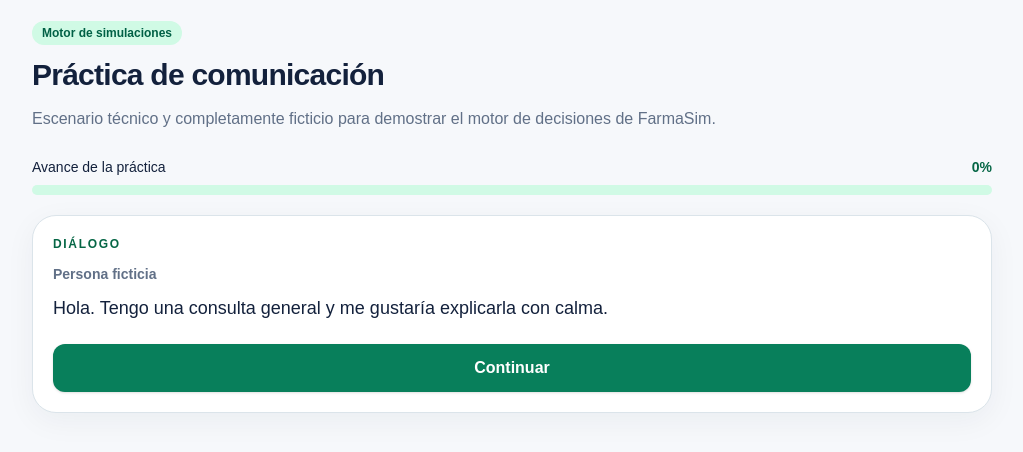
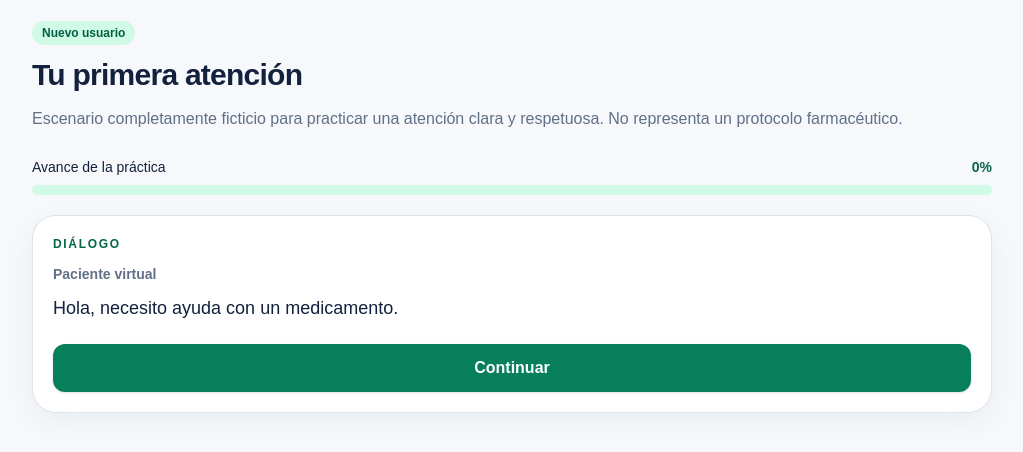
Before and after one commit to vichinho/farmasim, a Next.js app: page /simulaciones in a window 1280 px wide. Shown: the top 452 px of the page, without its empty margins (128-1151 px from the left). Built offline with nearby package versions, Linux system fonts and the light colour scheme.

Commit message:
feat: add first training scenario

```diff
--- a/src/app/(platform)/simulaciones/page.tsx
+++ b/src/app/(platform)/simulaciones/page.tsx
@@ -1,17 +1,17 @@
 import { PageContainer } from "@/components/layout/page-container";
 import { SimulationEngine } from "@/components/simulation/simulation-engine";
 import { Badge } from "@/components/ui/badge";
-import { engineDemoScenario } from "@/data/demo-scenarios/engine-demo";
+import { firstAttentionScenario } from "@/data/demo-scenarios/first-attention";
 
 export default function SimulationsPage() {
   return (
     <PageContainer className="max-w-2xl space-y-6">
       <header>
-        <Badge tone="brand">Motor de simulaciones</Badge>
-        <h1 className="mt-3 text-3xl font-bold tracking-tight">{engineDemoScenario.title}</h1>
-        <p className="mt-3 leading-7 text-[var(--muted)]">{engineDemoScenario.description}</p>
+        <Badge tone="brand">Nuevo usuario</Badge>
+        <h1 className="mt-3 text-3xl font-bold tracking-tight">{firstAttentionScenario.title}</h1>
+        <p className="mt-3 leading-7 text-[var(--muted)]">{firstAttentionScenario.description}</p>
       </header>
-      <SimulationEngine scenario={engineDemoScenario} />
+      <SimulationEngine scenario={firstAttentionScenario} />
     </PageContainer>
   );
 }
--- a/src/components/simulation/simulation-engine.tsx
+++ b/src/components/simulation/simulation-engine.tsx
@@ -41,7 +41,14 @@ export function SimulationEngine({ scenario }: SimulationEngineProps) {
   }
 
   function moveTo(nodeId: string) {
-    setState((currentState) => ({ ...currentState, currentNodeId: nodeId }));
+    const nextNode = scenario.nodes.find((node) => node.id === nodeId);
+
+    setState((currentState) => ({
+      ...currentState,
+      completedAt:
+        nextNode?.type === "result" ? currentState.completedAt ?? new Date() : currentState.completedAt,
+      currentNodeId: nodeId,
+    }));
   }
 
   function handleChoice(choice: SimulationChoice) {
@@ -91,9 +98,16 @@ export function SimulationEngine({ scenario }: SimulationEngineProps) {
   }
 
   if (currentNode.type === "result") {
+    const completedAt = state.completedAt ?? new Date();
+    const elapsedSeconds = Math.max(
+      0,
+      Math.round((completedAt.getTime() - state.startedAt.getTime()) / 1000),
+    );
+
     return (
       <SimulationResult
         correctAnswers={state.correctAnswers}
+        elapsedSeconds={elapsedSeconds}
         earnedXp={state.earnedXp}
         incorrectAnswers={state.incorrectAnswers}
         onRestart={restart}
--- a/src/components/simulation/simulation-result.tsx
+++ b/src/components/simulation/simulation-result.tsx
@@ -3,6 +3,7 @@ import { Card } from "@/components/ui/card";
 
 type SimulationResultProps = {
   correctAnswers: number;
+  elapsedSeconds: number;
   earnedXp: number;
   incorrectAnswers: number;
   onRestart: () => void;
@@ -12,12 +13,16 @@ type SimulationResultProps = {
 
 export function SimulationResult({
   correctAnswers,
+  elapsedSeconds,
   earnedXp,
   incorrectAnswers,
   onRestart,
   score,
   text,
 }: SimulationResultProps) {
+  const elapsedMinutes = Math.floor(elapsedSeconds / 60);
+  const remainingSeconds = String(elapsedSeconds % 60).padStart(2, "0");
+
   return (
     <Card className="border-emerald-200 bg-gradient-to-br from-emerald-50 via-white to-white text-center">
       <p className="text-xs font-bold tracking-[0.14em] text-[var(--brand-strong)]">SIMULACIÓN COMPLETADA</p>
@@ -40,6 +45,10 @@ export function SimulationResult({
           <dt className="text-sm text-[var(--muted)]">Por mejorar</dt>
           <dd className="mt-1 text-2xl font-bold">{incorrectAnswers}</dd>
         </div>
+        <div className="col-span-2 rounded-2xl bg-white p-4">
+          <dt className="text-sm text-[var(--muted)]">Tiempo</dt>
+          <dd className="mt-1 text-2xl font-bold">{elapsedMinutes}:{remainingSeconds}</dd>
+        </div>
       </dl>
       <Button className="mt-6" fullWidth onClick={onRestart} size="lg">Repetir práctica</Button>
     </Card>
--- /dev/null
+++ b/src/data/demo-scenarios/first-attention.ts
@@ -0,0 +1,180 @@
+import type { SimulationScenario } from "@/types/simulation";
+
+export const firstAttentionScenario: SimulationScenario = {
+  id: "first-attention",
+  title: "Tu primera atención",
+  description:
+    "Escenario completamente ficticio para practicar una atención clara y respetuosa. No representa un protocolo farmacéutico.",
+  initialNodeId: "patient-arrival",
+  nodes: [
+    {
+      id: "patient-arrival",
+      type: "dialogue",
+      characterName: "Paciente virtual",
+      text: "Hola, necesito ayuda con un medicamento.",
+    },
+    {
+      id: "first-response",
+      type: "choice",
+      prompt: "¿Cómo respondes inicialmente?",
+      text: "Selecciona una alternativa para continuar la atención ficticia.",
+      choices: [
+        {
+          id: "greet-and-listen",
+          text: "Saludar y solicitar más información.",
+          isCorrect: true,
+          feedback:
+            "Correcto. Antes de ejecutar una acción necesitamos entender la solicitud del usuario.",
+          xpReward: 25,
+          nextNodeId: "patient-explains",
+        },
+        {
+          id: "search-immediately",
+          text: "Buscar un producto inmediatamente.",
+          isCorrect: false,
+          feedback:
+            "Esta alternativa se adelanta a la conversación. En esta demostración conviene comprender primero la solicitud.",
+          xpReward: 0,
+          nextNodeId: "patient-explains",
+        },
+        {
+          id: "ignore-request",
+          text: "Ignorar la consulta.",
+          isCorrect: false,
+          feedback:
+            "Ignorar la consulta interrumpe la atención. Esta práctica favorece una respuesta respetuosa.",
+          xpReward: 0,
+          nextNodeId: "patient-explains",
+        },
+      ],
+    },
+    {
+      id: "patient-explains",
+      type: "dialogue",
+      characterName: "Paciente virtual",
+      text: "Gracias. Quisiera explicar mejor lo que necesito antes de continuar.",
+    },
+    {
+      id: "active-listening",
+      type: "choice",
+      prompt: "¿Qué haces mientras la persona explica su solicitud?",
+      text: "Elige la acción que favorece una comunicación ordenada.",
+      choices: [
+        {
+          id: "listen-without-interrupting",
+          text: "Escuchar con atención y sin interrumpir.",
+          isCorrect: true,
+          feedback:
+            "Correcto. Escuchar permite reunir el contexto antes de decidir el siguiente paso de esta práctica.",
+          xpReward: 25,
+          nextNodeId: "patient-finishes",
+        },
+        {
+          id: "interrupt-explanation",
+          text: "Interrumpir para terminar más rápido.",
+          isCorrect: false,
+          feedback:
+            "Interrumpir puede dejar información sin comprender. La demostración favorece una escucha atenta.",
+          xpReward: 0,
+          nextNodeId: "patient-finishes",
+        },
+        {
+          id: "look-away",
+          text: "Desatender la conversación.",
+          isCorrect: false,
+          feedback:
+            "Desatender la conversación dificulta comprender la solicitud y mantener un trato respetuoso.",
+          xpReward: 0,
+          nextNodeId: "patient-finishes",
+        },
+      ],
+    },
+    {
+      id: "patient-finishes",
+      type: "dialogue",
+      characterName: "Paciente virtual",
+      text: "Eso era lo que quería comentar. ¿Se entendió mi solicitud?",
+    },
+    {
+      id: "confirm-understanding",
+      type: "choice",
+      prompt: "¿Cómo compruebas que comprendiste?",
+      text: "Esta decisión evalúa solamente comunicación, no conocimientos farmacéuticos.",
+      choices: [
+        {
+          id: "summarize-request",
+          text: "Resumir la solicitud y pedir confirmación.",
+          isCorrect: true,
+          feedback:
+            "Correcto. Confirmar lo entendido ayuda a detectar posibles malentendidos antes de continuar.",
+          xpReward: 25,
+          nextNodeId: "patient-confirms",
+        },
+        {
+          id: "assume-understanding",
+          text: "Asumir que entendiste sin confirmarlo.",
+          isCorrect: false,
+          feedback:
+            "Asumir puede mantener un malentendido. En esta práctica es mejor confirmar lo conversado.",
+          xpReward: 0,
+          nextNodeId: "patient-confirms",
+        },
+        {
+          id: "change-subject",
+          text: "Cambiar de tema sin responder.",
+          isCorrect: false,
+          feedback:
+            "Cambiar de tema deja la solicitud sin confirmar y rompe la continuidad de la atención.",
+          xpReward: 0,
+          nextNodeId: "patient-confirms",
+        },
+      ],
+    },
+    {
+      id: "patient-confirms",
+      type: "dialogue",
+      characterName: "Paciente virtual",
+      text: "Sí, eso es. Gracias por confirmar lo que expliqué.",
+    },
+    {
+      id: "close-attention",
+      type: "choice",
+      prompt: "¿Cómo cierras esta demostración?",
+      text: "No se evaluarán procedimientos ni recomendaciones sobre medicamentos.",
+      choices: [
+        {
+          id: "explain-next-step",
+          text: "Explicar con claridad que revisarás el siguiente paso de la atención.",
+          isCorrect: true,
+          feedback:
+            "Correcto. Comunicar el siguiente paso mantiene a la persona informada sin inventar una respuesta profesional.",
+          xpReward: 25,
+          nextNodeId: "result",
+        },
+        {
+          id: "leave-without-closing",
+          text: "Alejarte sin explicar qué ocurrirá.",
+          isCorrect: false,
+          feedback:
+            "La atención queda inconclusa. Esta práctica favorece comunicar claramente cómo continuará la interacción.",
+          xpReward: 0,
+          nextNodeId: "result",
+        },
+        {
+          id: "invent-an-answer",
+          text: "Improvisar una respuesta para finalizar rápidamente.",
+          isCorrect: false,
+          feedback:
+            "No corresponde improvisar información. El contenido profesional queda pendiente de validación responsable.",
+          xpReward: 0,
+          nextNodeId: "result",
+        },
+      ],
+    },
+    {
+      id: "result",
+      type: "result",
+      text: "Completaste tu primera atención ficticia. Tus resultados todavía se guardan solo durante esta sesión.",
+    },
+  ],
+};
```
Also changed, not shown: 1 other file (tests, documents, lock files or other folders).
